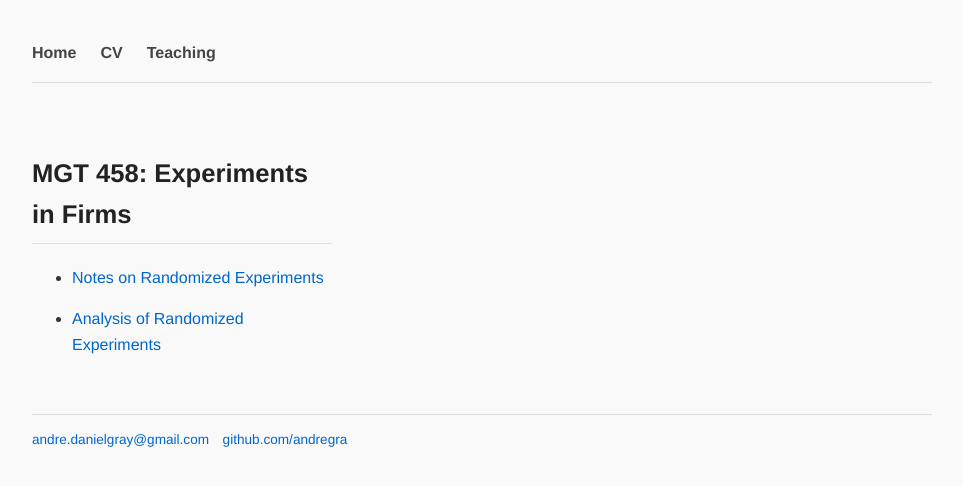
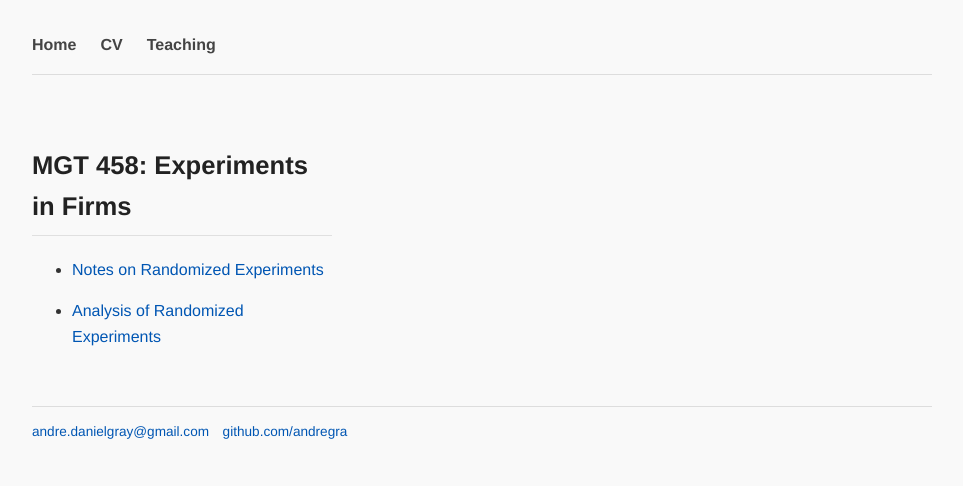
Before and after one commit to andregra/andregra.github.io, a Jekyll site: the page built from teaching.md, in a window 1280 px wide. Shown: the top 486 px of the page, without its empty margins (158-1121 px from the left). Built offline with Jekyll 4.4.1, drawn with Linux system fonts in a browser that asks for light colours.

Commit message:
Update main.css

```diff
--- a/css/main.css
+++ b/css/main.css
@@ -160,3 +160,43 @@
     display: block;
   }
 }
+
+.profile-picture {
+  border-radius: 8px;
+  box-shadow: 0 4px 12px rgba(0, 0, 0, 0.1);
+}
+
+
+a {
+  position: relative;
+  color: #0056b3;
+  text-decoration: none;
+  transition: color 0.2s ease;
+}
+
+a::after {
+  content: '';
+  position: absolute;
+  left: 0;
+  bottom: -2px;
+  width: 100%;
+  height: 1px;
+  background-color: #0056b3;
+  transform: scaleX(0);
+  transform-origin: right;
+  transition: transform 0.25s ease;
+}
+
+a:hover::after {
+  transform: scaleX(1);
+  transform-origin: left;
+}
+
+body {
+  padding: 2em 1em;
+}
+
+.wrapper {
+  max-width: 960px;
+  margin: 0 auto;
+}
```
